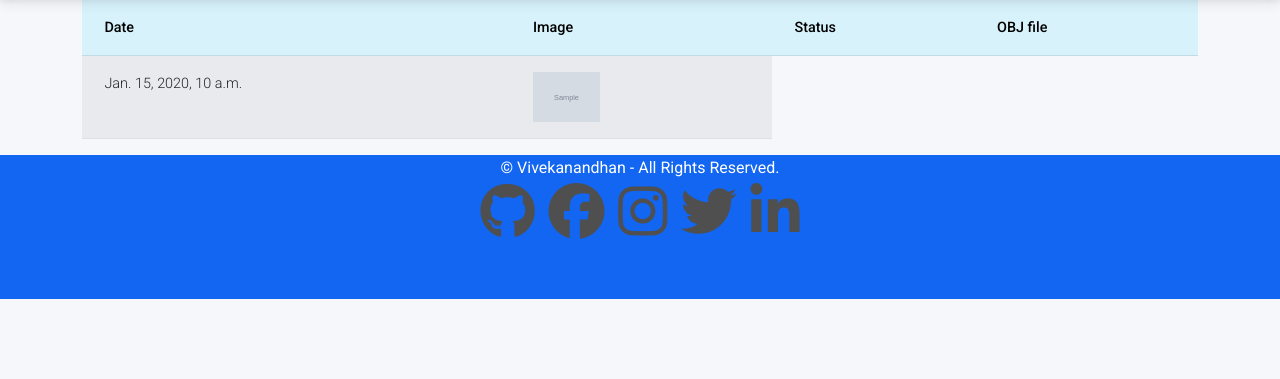
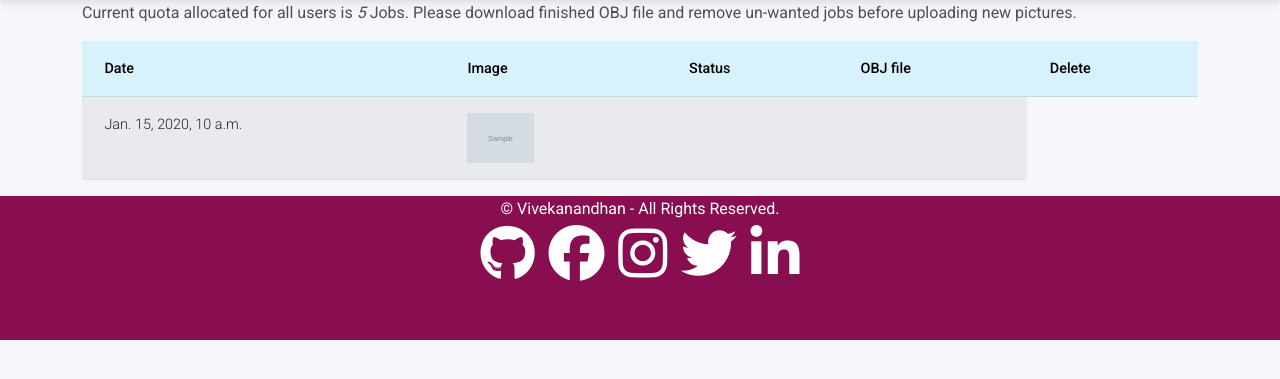
Before and after one commit to VivekanandhanD/mupparimanam.in, a Django app: template web/templates/job-history.html in a window 1280 px wide. Shown: the part 59-438 px from the top of the page. Run offline with Django 3.2, Linux system fonts and the light colour scheme; the template is opened without the code that fills it: most values are stand-ins (such as "Sample title", 1, 10 or a date in 2020); grey boxes marked "Sample" are stand-in pictures; one stand-in notice (Sample message) is shown; some libraries are stand-ins or nearby versions.

Commit message:
job history functions

```diff
--- a/web/models.py
+++ b/web/models.py
@@ -29,6 +29,7 @@ class JobsHistory(models.Model):
     obj_file = models.TextField(blank=True)
     complete_status = models.IntegerField(default=0)
     completed_on = models.DateTimeField(default=datetime.now, blank=True)
+    remove_status = models.IntegerField(default=0)
 
 
 class Files(models.Model):
--- a/web/templates/footer.html
+++ b/web/templates/footer.html
@@ -1,11 +1,11 @@
 {% load static %}
 <div class="footer-container">
-    <footer class="bg-primary short-2">
+    <footer class="short-2" style="background-color: #880e4f">
         <div class="container">
             <div class="row">
                 <div class="col-sm-12 text-center">
                     <span class="text-white">© <text id="year"></text> Vivekanandhan - All Rights Reserved.</span>
-                    <div class="display-4">
+                    <div class="display-4 text-white">
                         <a href="https://github.com/VivekanandhanD"><i class="fa fa-github w3-hover-opacity"></i></a>
                         <a href="https://www.facebook.com/blackstar.vvek/"><i class="fa fa-facebook-official w3-hover-opacity"></i></a>
                         <a href="https://www.instagram.com/vivek_anandhan_/"><i class="fa fa-instagram w3-hover-opacity"></i></a>
--- a/web/templates/header.html
+++ b/web/templates/header.html
@@ -12,4 +12,5 @@
     <link rel="stylesheet" href="{% static 'css/mdb.min.css' %}" />
     <link rel="stylesheet" href="{% static 'css/style.css' %}" />
     <script src="https://kit.fontawesome.com/c63440144b.js" crossorigin="anonymous"></script>
+    <script src="https://code.jquery.com/jquery-3.6.0.min.js" integrity="sha256-/xUj+3OJU5yExlq6GSYGSHk7tPXikynS7ogEvDej/m4=" crossorigin="anonymous"></script>
 </head>
--- a/web/templates/job-history.html
+++ b/web/templates/job-history.html
@@ -3,6 +3,28 @@
 {% load rm_web %}
 {% block content %}
 <div class="container-lg">
+    {% for message in messages %}
+    <div id="toast" role="alert" aria-live="assertive" aria-atomic="true" style="top:10vh;opacity:85%;right:2hw;"
+         class="toast align-items-center text-white bg-danger position-absolute border-0 end-0">
+        <div class="d-flex">
+            <div class="toast-body">
+                {{ message }}
+            </div>
+        </div>
+    </div>
+    <script>
+        setTimeout(function(){
+            $("#toast").fadeOut();
+        }, 3000);
+
+    </script>
+    {% endfor %}
+    <div class="row">
+        <p>
+            Current quota allocated for all users is <em>5</em> Jobs. Please download finished OBJ file and remove
+            un-wanted jobs before uploading new pictures.
+        </p>
+    </div>
     <div class="table-responsive">
         <table class="table table-striped table-hover">
             <thead class="table-info">
@@ -11,6 +33,7 @@
                 <th scope="col">Image</th>
                 <th scope="col">Status</th>
                 <th scope="col">OBJ file</th>
+                <th scope="col">Delete</th>
             </tr>
             </thead>
             <tbody>
@@ -18,7 +41,7 @@
             <tr>
                 <td>{{ row.initiated_on }}</td>
                 <td>
-                        <img style="height:50px;" src="{{ row.jobfiles__files__file|rm_web }}" />
+                    <img style="height:50px;" src="{{ row.jobfiles__files__file|rm_web }}"/>
                 </td>
                 {% if row.complete_status == 0 %}
                 <td class="pending table-light">
@@ -38,11 +61,22 @@
                 </td>
                 {% endif %}
                 {% if row.complete_status == 2 %}
-                        <td>
+                <td style="text-align:center;">
                     <a href="{{ row.obj_file|rm_web }}">
-                                <i class="fas fa-file-download fa-2x float-end text-success"></i>
+                        <i class="fas fa-file-download fa-2x text-success"></i>
                     </a>
                 </td>
+                {% else %}
+                <td></td>
+                {% endif %}
+                {% if row.complete_status == 2 %}
+                <td style="text-align:center;">
+                    <button type="button" class="btn btn-danger btn-floating" onclick="removeJob('{{ row.job_id }}')">
+                        <i class="fas fa-trash"></i>
+                    </button>
+                </td>
+                {% else %}
+                <td></td>
                 {% endif %}
             </tr>
             {% endfor %}
@@ -50,4 +84,30 @@
         </table>
     </div>
 </div>
+<div class="modal fade" id="confirm" tabindex="-1" aria-labelledby="exampleModalLabel" aria-hidden="true">
+    <form action="{% url 'job-history' %}" method="POST">
+        {% csrf_token %}
+        <input type="text" hidden id="job-id" name="job-id">
+        <div class="modal-dialog">
+            <div class="modal-content">
+                <div class="modal-header">
+                    <h5 class="modal-title" id="exampleModalLabel">Confirmation</h5>
+                    <button type="button" class="btn-close" data-mdb-dismiss="modal" aria-label="Close"></button>
+                </div>
+                <div class="modal-body">Are you sure, you want to remove this Job? <br>This process is not reversible.
+                </div>
+                <div class="modal-footer">
+                    <button type="button" class="btn btn-info" data-mdb-dismiss="modal">Cancel</button>
+                    <button type="submit" class="btn btn-danger">Confirm</button>
+                </div>
+            </div>
+        </div>
+    </form>
+</div>
+<script>
+    function removeJob(jobId){
+        $("#job-id").val(jobId);
+        $("#confirm").modal("show");
+    }
+</script>
 {% endblock %}
```
Also changed, not shown: web/views.py (+16 -4 lines), web/migrations/0007_jobshistory_remove_status.py (added). Lines whose indentation alone changed are shown as unchanged.
